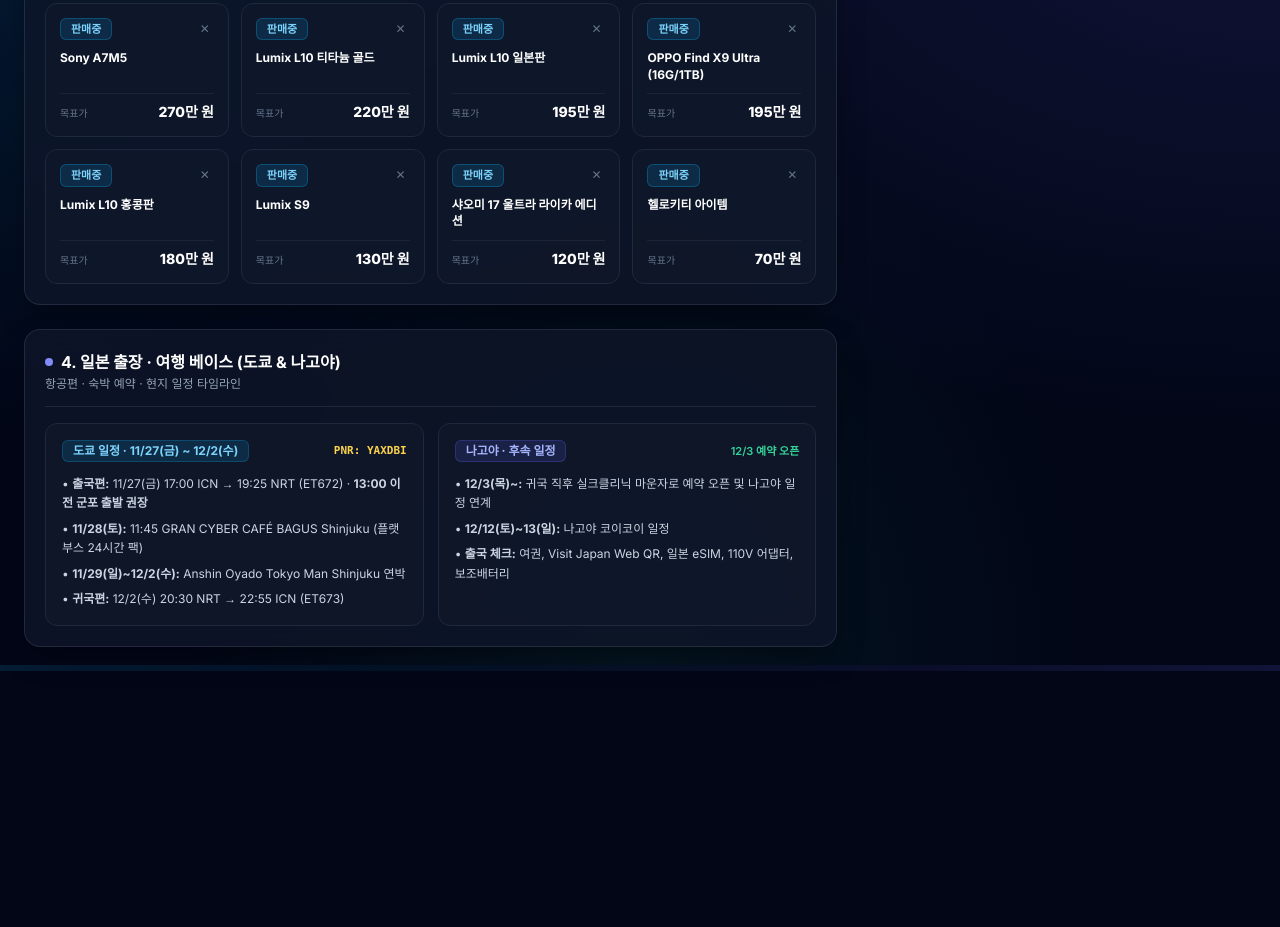
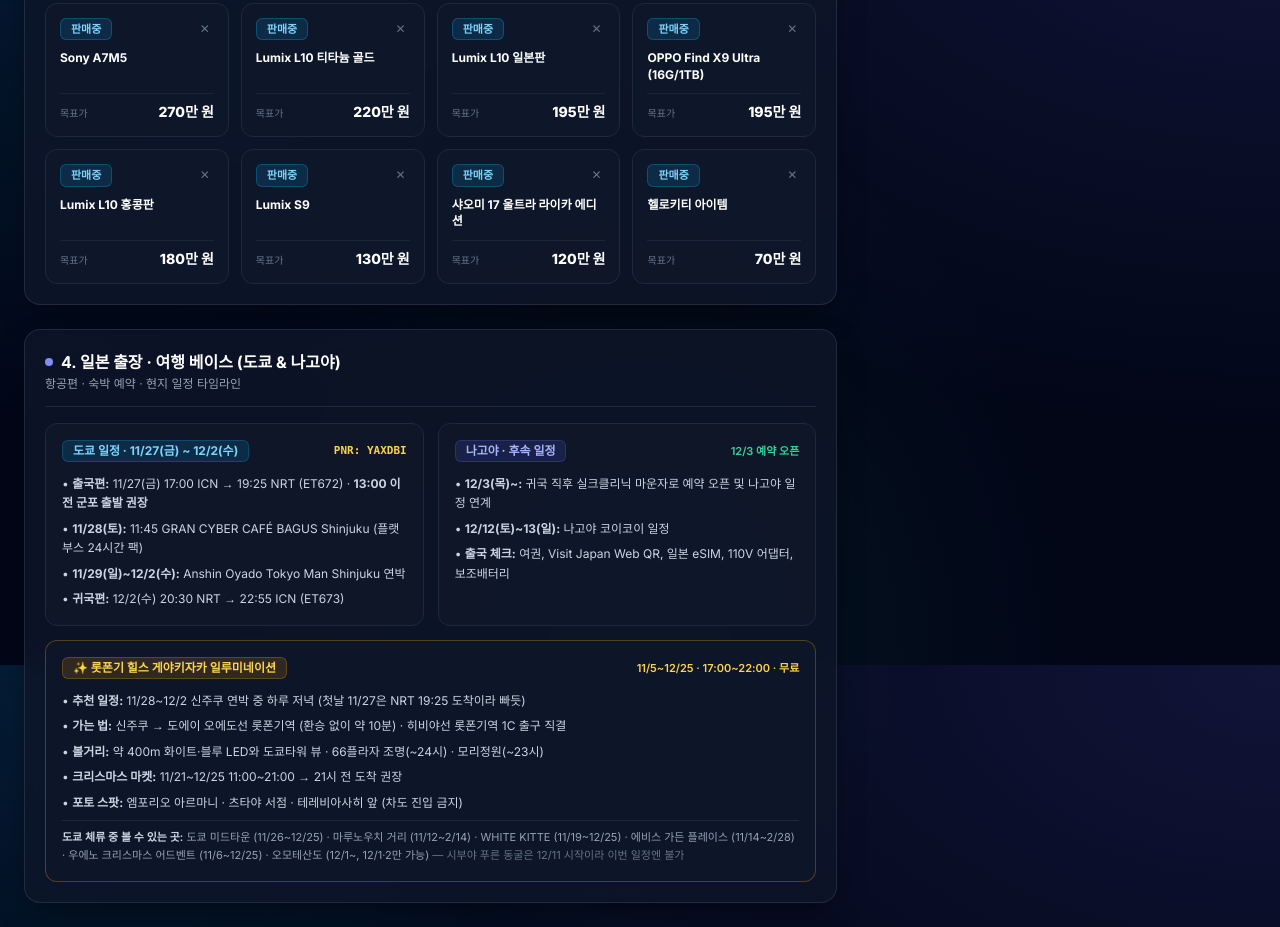
Before and after one commit to mingookwon/mingu-dashboard, a plain HTML site: page index.html in a window 1280 px wide. Shown: the part 935-1862 px from the top of the page. Before the commit the page ends 1606 px from the top, so only its background shows below. Drawn offline with nearby package versions, Linux system fonts and the light colour scheme.

Commit message:
Add Roppongi illumination card to Japan trip section

```diff
--- a/index.html
+++ b/index.html
@@ -311,6 +311,25 @@
                 <li>• <strong>12/12(토)~13(일):</strong> 나고야 코이코이 일정</li>
                 <li>• <strong>출국 체크:</strong> 여권, Visit Japan Web QR, 일본 eSIM, 110V 어댑터, 보조배터리</li>
               </ul>
+            </div>
+            <!-- Tokyo Illumination -->
+            <div class="md:col-span-2 p-4 rounded-xl bg-slate-900/85 border border-amber-500/30 space-y-2">
+              <div class="flex flex-wrap items-center justify-between gap-2">
+                <span class="px-2.5 py-0.5 rounded-md font-bold bg-amber-500/15 text-amber-300 border border-amber-500/25">✨ 롯폰기 힐스 게야키자카 일루미네이션</span>
+                <span class="text-[11px] text-amber-300 font-semibold">11/5~12/25 · 17:00~22:00 · 무료</span>
+              </div>
+              <ul class="space-y-1.5 text-slate-300 leading-relaxed pt-1">
+                <li>• <strong>추천 일정:</strong> 11/28~12/2 신주쿠 연박 중 하루 저녁 (첫날 11/27은 NRT 19:25 도착이라 빠듯)</li>
+                <li>• <strong>가는 법:</strong> 신주쿠 → 도에이 오에도선 롯폰기역 (환승 없이 약 10분) · 히비야선 롯폰기역 1C 출구 직결</li>
+                <li>• <strong>볼거리:</strong> 약 400m 화이트·블루 LED와 도쿄타워 뷰 · 66플라자 조명(~24시) · 모리정원(~23시)</li>
+                <li>• <strong>크리스마스 마켓:</strong> 11/21~12/25 11:00~21:00 → 21시 전 도착 권장</li>
+                <li>• <strong>포토 스팟:</strong> 엠포리오 아르마니 · 츠타야 서점 · 테레비아사히 앞 (차도 진입 금지)</li>
+              </ul>
+              <div class="pt-2 border-t border-slate-800 text-[11px] text-slate-400 leading-relaxed">
+                <span class="text-slate-300 font-semibold">도쿄 체류 중 볼 수 있는 곳:</span>
+                도쿄 미드타운 (11/26~12/25) · 마루노우치 거리 (11/12~2/14) · WHITE KITTE (11/19~12/25) · 에비스 가든 플레이스 (11/14~2/28) · 우에노 크리스마스 어드벤트 (11/6~12/25) · 오모테산도 (12/1~, 12/1·2만 가능)
+                <span class="text-slate-500">— 시부야 푸른 동굴은 12/11 시작이라 이번 일정엔 불가</span>
+              </div>
             </div>
           </div>
         </section>
```
